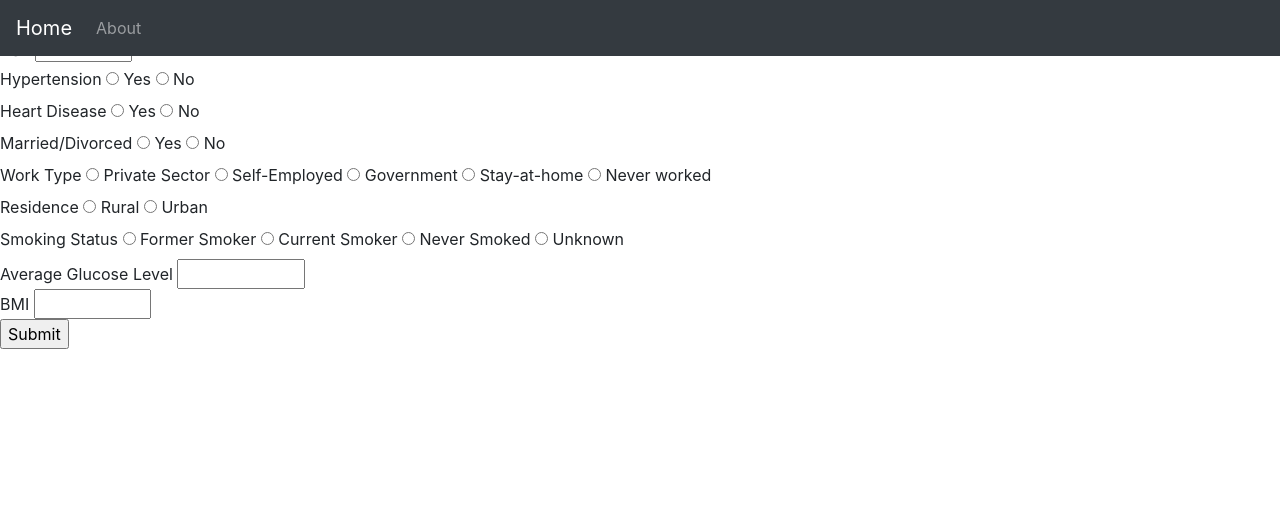
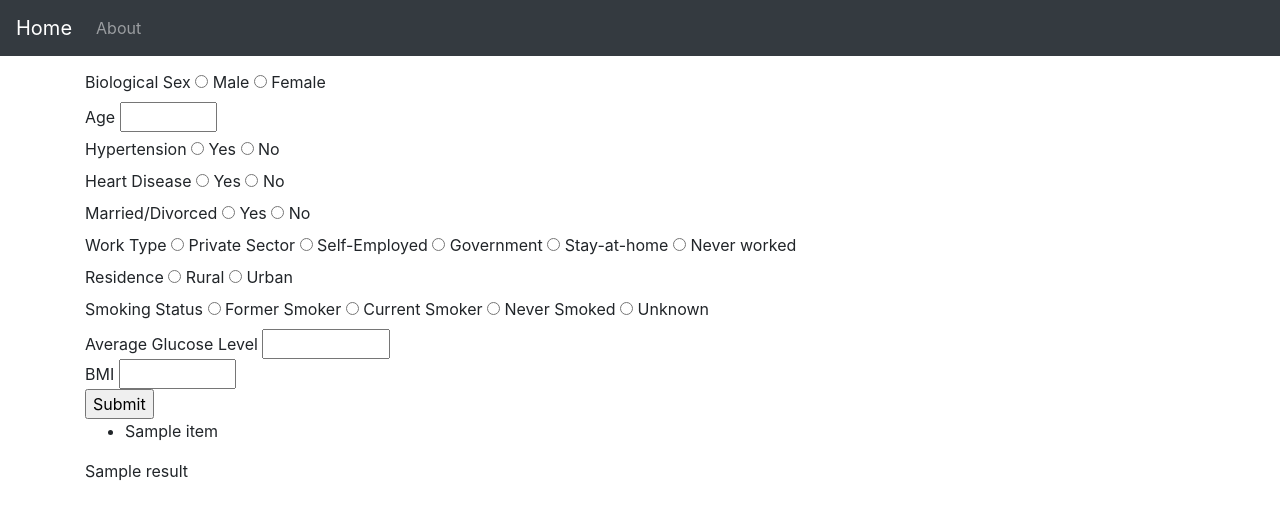
Before and after one commit to MaxZoubkov/Stroke-Prediction, a Flask app: template templates/main.html in a window 1280 px wide. Shown: the top 520 px of the page. Run offline with Flask 2, Linux system fonts and the light colour scheme; the template is opened without the code that fills it: most values are stand-ins (such as "Sample title", 1, 10 or a date in 2020); some libraries are stand-ins or nearby versions.

Commit message:
Results of the form now display on the same page, form is no longer behind the navbar

```diff
--- a/app.py
+++ b/app.py
@@ -15,7 +15,7 @@ def main():
     if flask.request.method == 'POST':
         #app.logger.info(flask.request.form)    # useful to see what is submitted with the form
 
-        X = flask.request.form
+        input_list = flask.request.form
         # app.logger.info(X)
         # gender = flask.request.form['gender']
         # age = flask.request.form['age']
@@ -27,9 +27,12 @@ def main():
         # avg_glucose_level = flask.request.form['avg_glucose_level']
         # bmi = flask.request.form['bmi']
         # smoking_status = flask.request.form['smoking_status']
+
         # Feeding the model and outputting to the page will be here
 
-        return render_template('result.html') # placeholder template
+        result = "some result"  # change to stroke prediction
+
+        return render_template('main.html', input_list=input_list, result=result) # placeholder template
 
 
 @app.route('/about')
--- a/templates/base.html
+++ b/templates/base.html
@@ -13,7 +13,7 @@
     </head>
 
     <body>
-        <nav class="navbar navbar-expand navbar-dark fixed-top bg-dark" >
+        <nav class="navbar navbar-expand-md navbar-dark bg-dark fixed-top">
             <a class="navbar-brand" href="{{ url_for('main') }}">Home</a>
             <div class="navbar-collapse collapse">
                 <ul class="navbar-nav mr-auto">
@@ -24,8 +24,13 @@
             </div>
         </nav>
 
-        {% block body required %}
-        {% endblock body %}
+        <main style="margin-top: 70px" role="main" class="container">
+            <div class="starter-template">
+                {% block body required %}
+                {% endblock body %}
+            </div>
+        </main>
+
     </body>
 
     <footer>
--- a/templates/main.html
+++ b/templates/main.html
@@ -122,4 +122,18 @@
 
         </fieldset>
     </form>
+
+    {% if input_list %}
+        <ul>
+            {% for item in input_list %}
+                <li> {{ item }} </li>
+            {% endfor %}
+        </ul>
+
+    {% endif %}
+
+    {% if result %}
+        <p> {{ result }} </p>
+    {% endif %}
+
 {% endblock body %}
--- a/templates/style.css
+++ b/templates/style.css
@@ -1,4 +1,3 @@
 form {
-    margin: 0 auto;
     width: 500px;
 }
```
